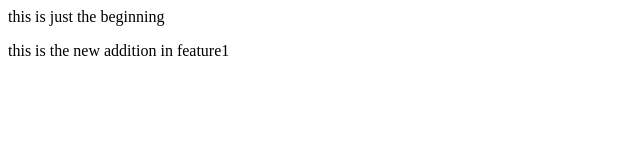
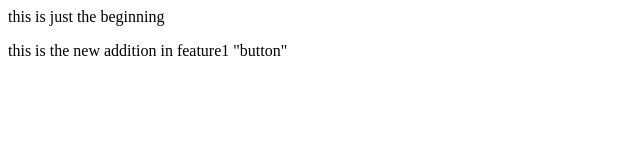
Before and after one commit to Victor-Hidam/LocalRepo, a plain HTML site: page index.html in a window 1280 px wide. Shown: the full height of the page, 0-640 px from the left. Drawn offline with Linux system fonts and the light colour scheme.

```diff
--- a/index.html
+++ b/index.html
@@ -1,2 +1,2 @@
 <p>this is just the beginning</p>
-<P>this is the new addition in feature1</P>
+<P>this is the new addition in feature1 "button"</P>
```
